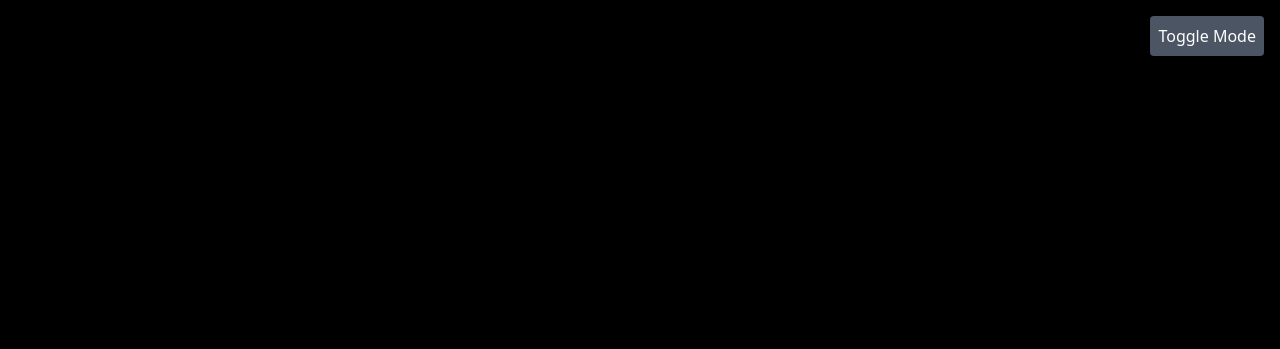
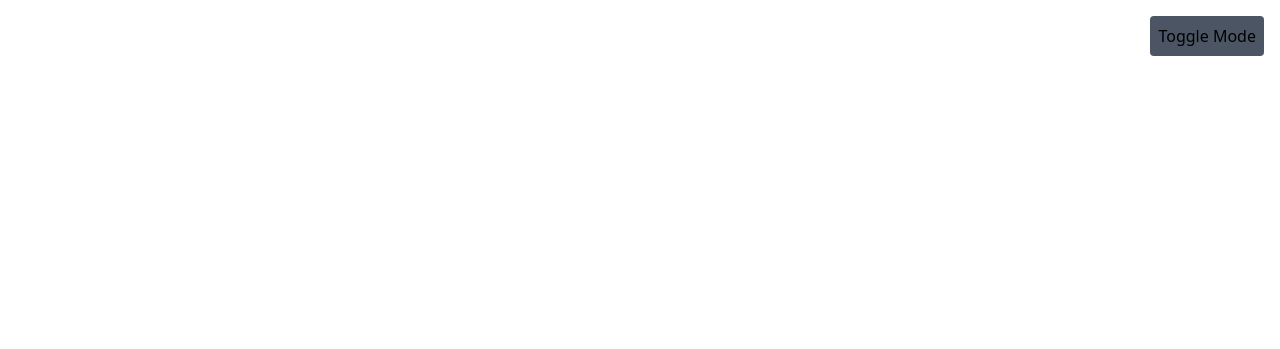
Before and after one commit to Ipaye/digital-o, a website: page index.html in a window 1280 px wide. Shown: the top 349 px of the page. Drawn offline with nearby package versions, Linux system fonts and the light colour scheme.

Commit message:
chore: errrrrr final final touch up

```diff
--- a/index.html
+++ b/index.html
@@ -38,7 +38,7 @@
       }
     </style>
   </head>
-  <body class="dark flex flex-col items-center justify-center h-screen ">
+  <body class="flex flex-col items-center justify-center h-screen ">
     <button
       id="toggle"
       class="fixed top-4 right-4 bg-gray-600 p-2 rounded"
```
